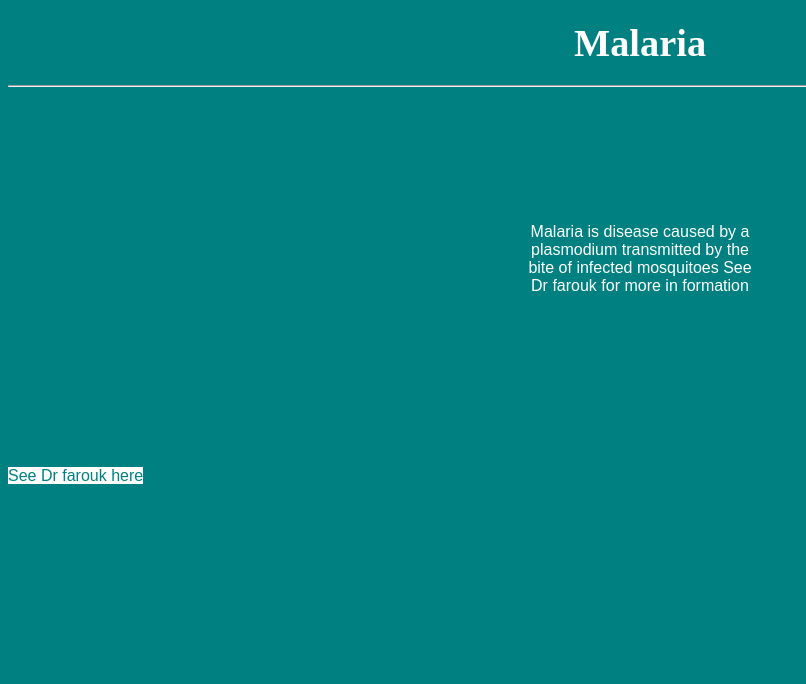
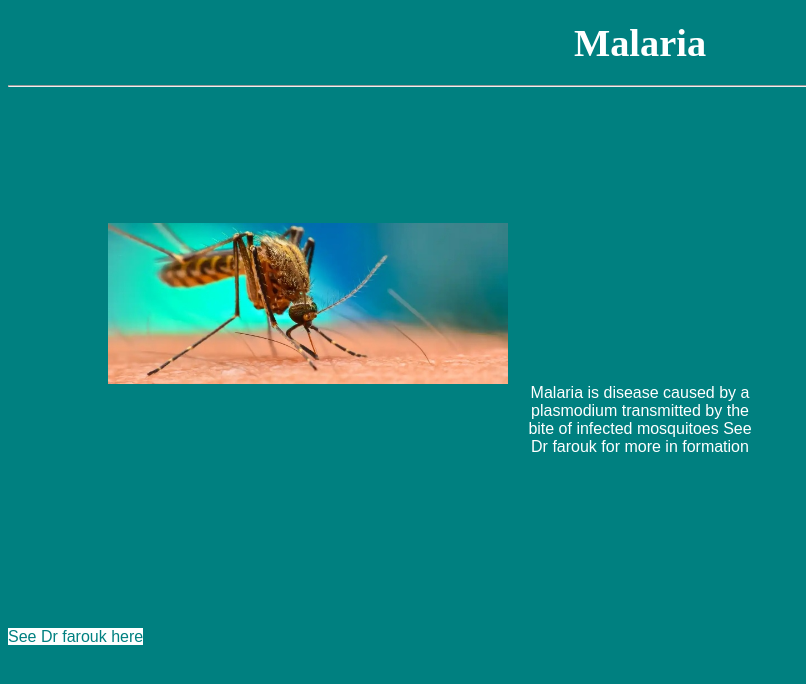
Before and after one commit to Niimatu/Al-ni-ima, a plain HTML site: page html/ma.html in a window 1280 px wide. Shown: the whole page, without its empty margins (0-806 px from the left). Drawn offline with Linux system fonts and the light colour scheme.

Commit message:
Al-ni'ima

```diff
--- a/html/ma.html
+++ b/html/ma.html
@@ -35,11 +35,18 @@
      background-color: white;
         color: teal;
     }
+    .ba{
+        align-items: left;
+        justify-content: flex-start;
+        display: flex;
+
+    }
     </style>
 </head>
 <body>
     <div class="ma">
         <br><br>
+        <div class="ba"><img src="../i/ma.jpg" width="400hv" id="b"></div>
         Malaria is disease caused by a <br>
             plasmodium transmitted by the <br>bite
             of infected mosquitoes See <br>Dr farouk for more in formation
```
Also changed, not shown: i/2.jpg (added), i/3.jpg (added), i/4.jpg (added), i/5.jpg (added), i/6.jpg (added), i/7.jpg (added), i/8.jpg (added), i/9.jpg (added).
